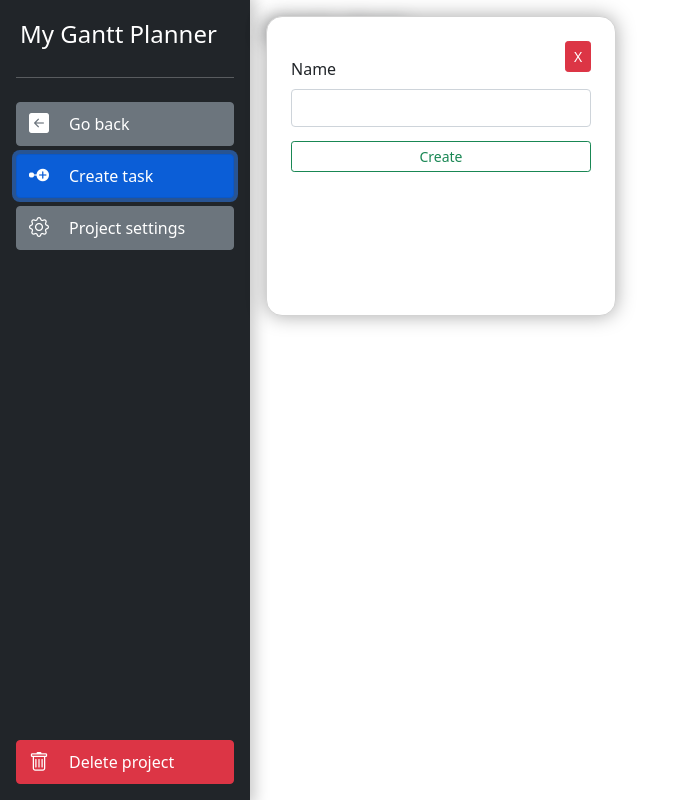
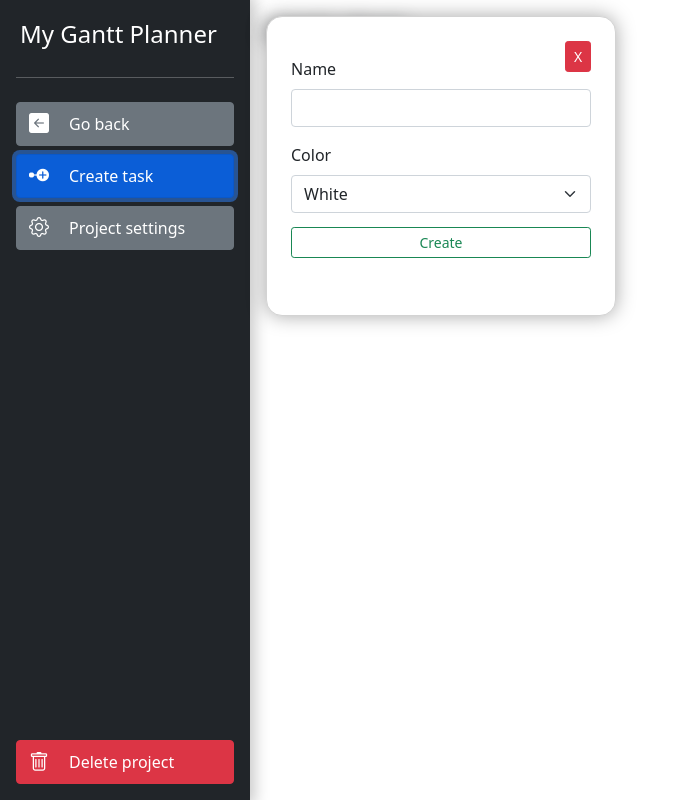
Before and after one commit to RnsX/gantt-planner, a React (Create React App) app: page /Project/1 in a window 1280 px wide. Both pictures are taken after a click on the button "Create task". Shown: the whole page, without its empty margins (0-677 px from the left). Built offline with nearby package versions, Linux system fonts and the light colour scheme.

Commit message:
added color selector when creating task

```diff
--- a/src/components/NewTaskModal.tsx
+++ b/src/components/NewTaskModal.tsx
@@ -23,7 +23,8 @@ const NewTaskModal = () => {
                 TaskInfo: {
                     id: 0,
                     orderId: 0,
-                    name: ''
+                    name: '',
+                    color: 'white'
                 },
                 location: defaultLocationState,
                 predecesors: [],
@@ -63,7 +64,8 @@ const NewTaskModal = () => {
     const [taskInfo, setTaskInfo] = useState({
         id: 0,
         orderId: 0,
-        name: ''
+        name: '',
+        color: 'white'
     });
     const updateTaskInfo = (input:string, value: string) => {
         setTaskInfo({...taskInfo, [input]:value});
@@ -87,6 +89,15 @@ const NewTaskModal = () => {
         <button onClick={closeModal} className='btn btn-danger btn-sm' style={{width: 'fit-content', position: 'absolute', right: '0', marginRight: '1.7em'}}>X</button>
         <label className='form-label' style={{marginTop: '1em'}}>Name</label>
         <input name="name" onChange={(e:React.ChangeEvent<HTMLInputElement>) => updateTaskInfo(e.target.name, e.target.value)} className='form-control' value={taskInfo.name}></input>
+        <label className='form-label' style={{marginTop: '1em'}}>Color</label>
+        <select onChange={(e:React.ChangeEvent<HTMLSelectElement>) => updateTaskInfo(e.target.name, e.target.value)} name="color" className="form-select" aria-label="Choose color">
+            <option selected value="white">White</option>
+            <option value="#5264ff">Blue</option>
+            <option value="#161616">Black</option>
+            <option value="#f07f7f">Red</option>
+            <option value="#fff47a">Yellow</option>
+        </select>
+
         {/* Add new resource (with rendered resource list) */}
         {/* Add new dependency (with rendered dependency list) */}
         <button onClick={newTask} className='btn btn-outline-success btn-sm' style={{width: '100%', marginTop: '1em'}}>Create</button>
--- a/src/components/RightClickWindow.tsx
+++ b/src/components/RightClickWindow.tsx
@@ -82,7 +82,6 @@ const RightClickWindow = (props:{windowProps: IRightClickWindowProps, closeWindo
                 <hr/>
                 <button onClick={newTask} className='dropdown-item'>New task</button>
                 <button onClick={props.closeWindow} className='dropdown-item'>Edit task</button>
-                <button onClick={props.closeWindow} className='dropdown-item'>Change color</button>
                 <button onClick={() => moveUp()} className='dropdown-item'>Move up</button>
                 <button onClick={() => moveDown()} className='dropdown-item'>Move down</button>
                 <style>
--- a/src/components/TaskRow.tsx
+++ b/src/components/TaskRow.tsx
@@ -82,7 +82,7 @@ const TaskRow = (props:{task: ITask, project: IProject}) => {
                         transform: `translateX(${slider.diff}px)`,
                         display: `flex`,
                         justifyContent: `flex-end`,
-                        backgroundColor: `${slider.isChangingWidth == true ? 'lightgreen' : 'white'}`,
+                        backgroundColor: `${slider.isChangingWidth == true ? 'lightgreen' : props.task.TaskInfo.color}`,
                         margin: '0.5em',
                         boxShadow: '-5px 1px 20px 1px rgba(0,0,0,0.13)',
                         border: '1px solid #e2e2e2c9',
--- a/src/data-structures/Task.tsx
+++ b/src/data-structures/Task.tsx
@@ -5,6 +5,7 @@ export interface ITask {
         id: number,
         orderId: number,
         name: string,
+        color: string
     },
     location: ILocation,
     predecesors: IDependency[],
--- a/src/placeholder-data/Projects.tsx
+++ b/src/placeholder-data/Projects.tsx
@@ -23,7 +23,7 @@ export let API_projectList:IProject[] = [
     },
     Tasks: [
         {
-            TaskInfo: {id: 1, orderId: 1, name: 'placeholder task'},
+            TaskInfo: {id: 1, orderId: 1, name: 'placeholder task', color: 'white'},
             location: {
                 isMoving: false,
                 lastLocation: 0,
@@ -47,7 +47,7 @@ export let API_projectList:IProject[] = [
     },
     Tasks: [
         {
-            TaskInfo: {id: 1, orderId: 1, name: 'placeholder task'},
+            TaskInfo: {id: 1, orderId: 1, name: 'placeholder task', color: 'white'},
             location: {
                 isMoving: false,
                 lastLocation: 0,
@@ -62,7 +62,7 @@ export let API_projectList:IProject[] = [
             assignedResources: []
         },
         {
-            TaskInfo: {id: 2, orderId: 2, name: 'placeholder task 2'},
+            TaskInfo: {id: 2, orderId: 2, name: 'placeholder task 2', color: 'white'},
             location: {
                 isMoving: false,
                 lastLocation: 0,
@@ -77,7 +77,7 @@ export let API_projectList:IProject[] = [
             assignedResources: []
         },
         {
-            TaskInfo: {id: 3, orderId: 3, name: 'placeholder task 3'},
+            TaskInfo: {id: 3, orderId: 3, name: 'placeholder task 3', color: 'white'},
             location: {
                 isMoving: false,
                 lastLocation: 0,
@@ -92,7 +92,7 @@ export let API_projectList:IProject[] = [
             assignedResources: []
         },
         {
-            TaskInfo: {id: 4, orderId: 4, name: 'placeholder task 4'},
+            TaskInfo: {id: 4, orderId: 4, name: 'placeholder task 4', color: 'white'},
             location: {
                 isMoving: false,
                 lastLocation: 0,
```
